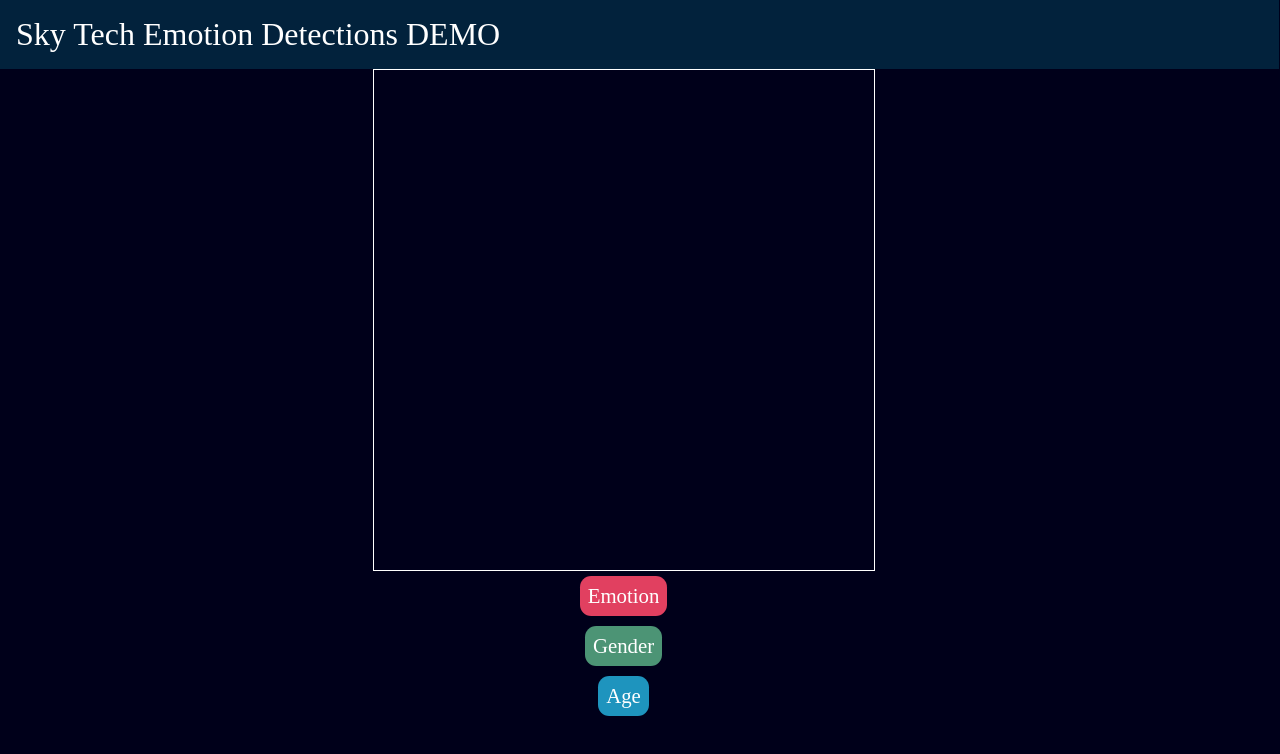
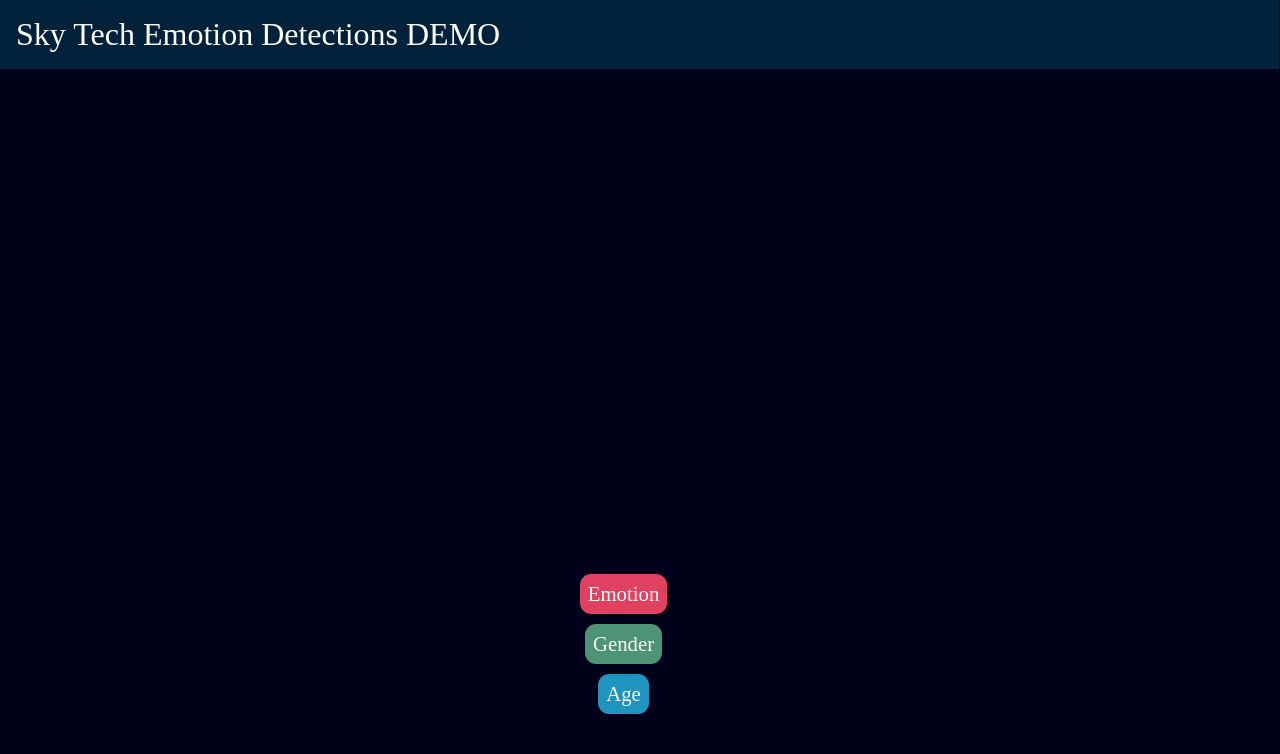
Before and after one commit to BSK-98/emotion-detection-js, a plain HTML site: page index.html in a window 1280 px wide. Drawn offline with Linux system fonts and the light colour scheme; no server answers.

Commit message:
first commit

```diff
--- a/index.html
+++ b/index.html
@@ -10,7 +10,7 @@
     <body>
         <header>Sky Tech Emotion Detections DEMO</header>
         <div class="container">
-            <video id="video" height="500" style="border: solid thin #fff;" width="500" autoplay muted></video>
+            <video id="video" height="500" width="500" autoplay muted></video>
         </div>
         <div class="result-container">
             <div id="emotion">Emotion</div>
```
